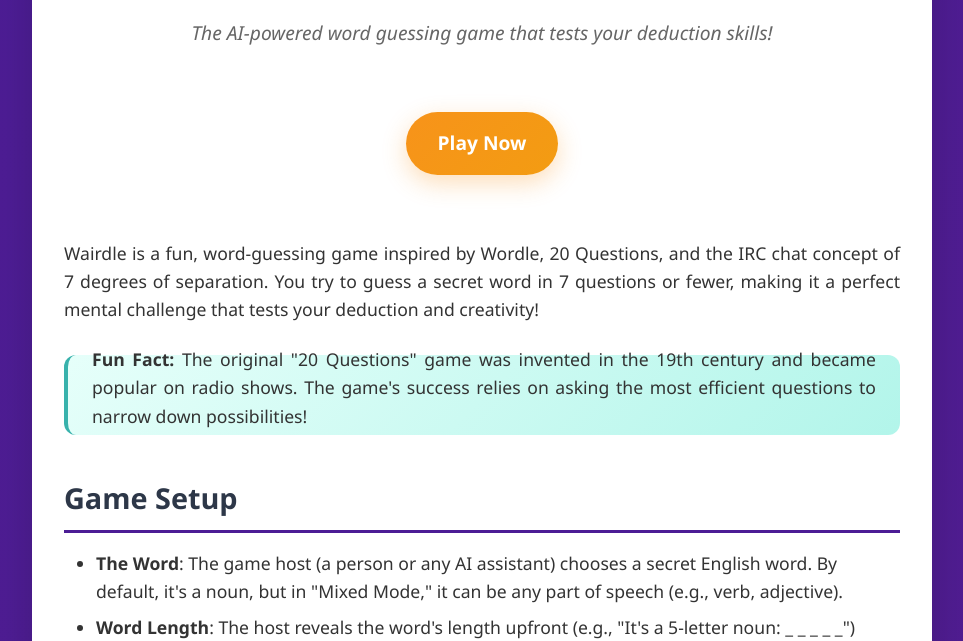
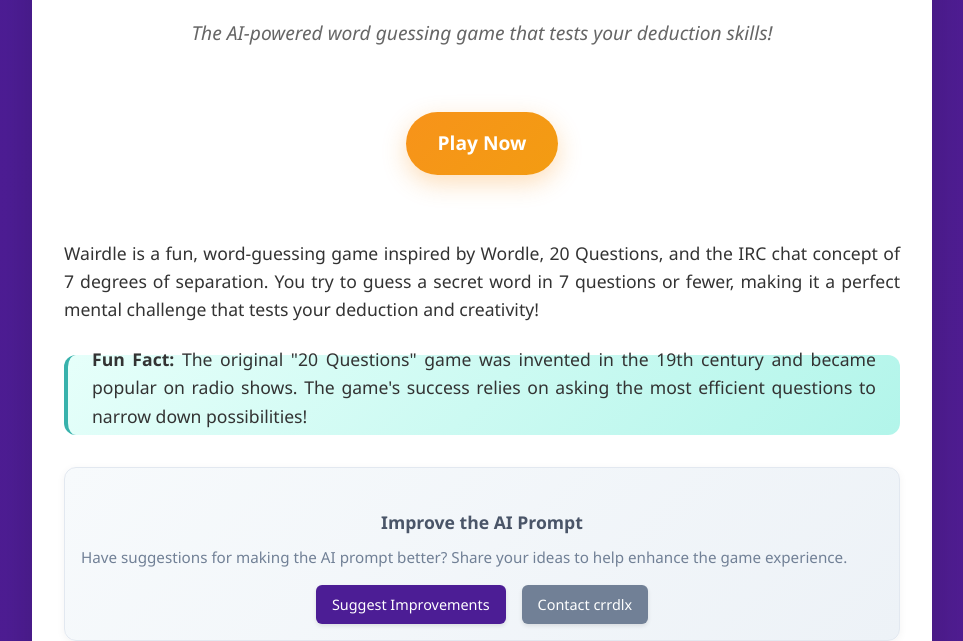
Before and after one commit to crrdlx/wairdle, a plain HTML site: page index.html in a window 1280 px wide. Shown: the part 168-809 px from the top of the page, without its empty margins (158-1121 px from the left). Drawn offline with Linux system fonts and the light colour scheme.

Commit message:
added link to github repo

```diff
--- a/index.html
+++ b/index.html
@@ -383,6 +383,89 @@
             margin: 2rem 0;
         }
 
+        .help-banner {
+            background: linear-gradient(135deg, #f7fafc 0%, #edf2f7 100%);
+            border: 1px solid #e2e8f0;
+            border-radius: 12px;
+            padding: 1rem;
+            margin: 1.5rem 0;
+            text-align: center;
+            box-shadow: 0 2px 8px rgba(0,0,0,0.05);
+            position: relative;
+        }
+
+        .help-banner h3 {
+            color: #4a5568;
+            margin-bottom: 0.5rem;
+            font-size: 1.1rem;
+        }
+
+        .help-banner p {
+            margin-bottom: 1rem;
+            color: #718096;
+            font-size: 0.95rem;
+        }
+
+        .help-links {
+            display: flex;
+            gap: 1rem;
+            justify-content: center;
+            flex-wrap: wrap;
+        }
+
+        .help-link {
+            background: #4c1d95;
+            color: white;
+            text-decoration: none;
+            padding: 0.5rem 1rem;
+            border-radius: 6px;
+            font-weight: 500;
+            font-size: 0.9rem;
+            transition: all 0.3s ease;
+            display: inline-block;
+            box-shadow: 0 2px 4px rgba(0,0,0,0.1);
+        }
+
+        .help-link:hover {
+            transform: translateY(-1px);
+            box-shadow: 0 4px 8px rgba(0,0,0,0.15);
+            background: #581c87;
+        }
+
+        .help-link.contact {
+            background: #718096;
+        }
+
+        .help-link.contact:hover {
+            background: #4a5568;
+        }
+
+        .footer {
+            text-align: center;
+            margin-top: 3rem;
+            padding: 2rem;
+            background: linear-gradient(135deg, #f7fafc 0%, #edf2f7 100%);
+            border-radius: 15px;
+            border-top: 3px solid #4c1d95;
+        }
+
+        .footer p {
+            margin-bottom: 1rem;
+            color: #4a5568;
+        }
+
+        .github-link {
+            color: #4c1d95;
+            text-decoration: none;
+            font-weight: 600;
+            transition: color 0.3s ease;
+        }
+
+        .github-link:hover {
+            color: #581c87;
+            text-decoration: underline;
+        }
+
         @media (max-width: 768px) {
             .container {
                 margin: 1rem;
@@ -426,6 +509,15 @@
             </div>
             <div class="fun-fact">
                 <p><strong>Fun Fact:</strong> The original "20 Questions" game was invented in the 19th century and became popular on radio shows. The game's success relies on asking the most efficient questions to narrow down possibilities!</p>
+            </div>
+        </div>
+
+        <div class="help-banner">
+            <h3>Improve the AI Prompt</h3>
+            <p>Have suggestions for making the AI prompt better? Share your ideas to help enhance the game experience.</p>
+            <div class="help-links">
+                <a href="https://github.com/crrdlx/wairdle/issues" target="_blank" class="help-link">Suggest Improvements</a>
+                <a href="https://linktr.ee/crrdlx" target="_blank" class="help-link contact">Contact crrdlx</a>
             </div>
         </div>
 
@@ -596,6 +688,11 @@ Remember: Be engaging, helpful, and make the game fun! Adjust difficulty based o
         </div>
     </div>
 
+    <footer class="footer">
+        <p>Wairdle v0.0.1 - A fun, word-guessing game inspired by Wordle, 20 Questions, and the IRC chat concept of 7 degrees of separation.</p>
+        <p>View the source code on <a href="https://github.com/crrdlx/wairdle" target="_blank" class="github-link">GitHub</a></p>
+    </footer>
+
     <script>
         function copyPrompt() {
             const promptText = document.getElementById('wairdlePrompt').textContent;
```
